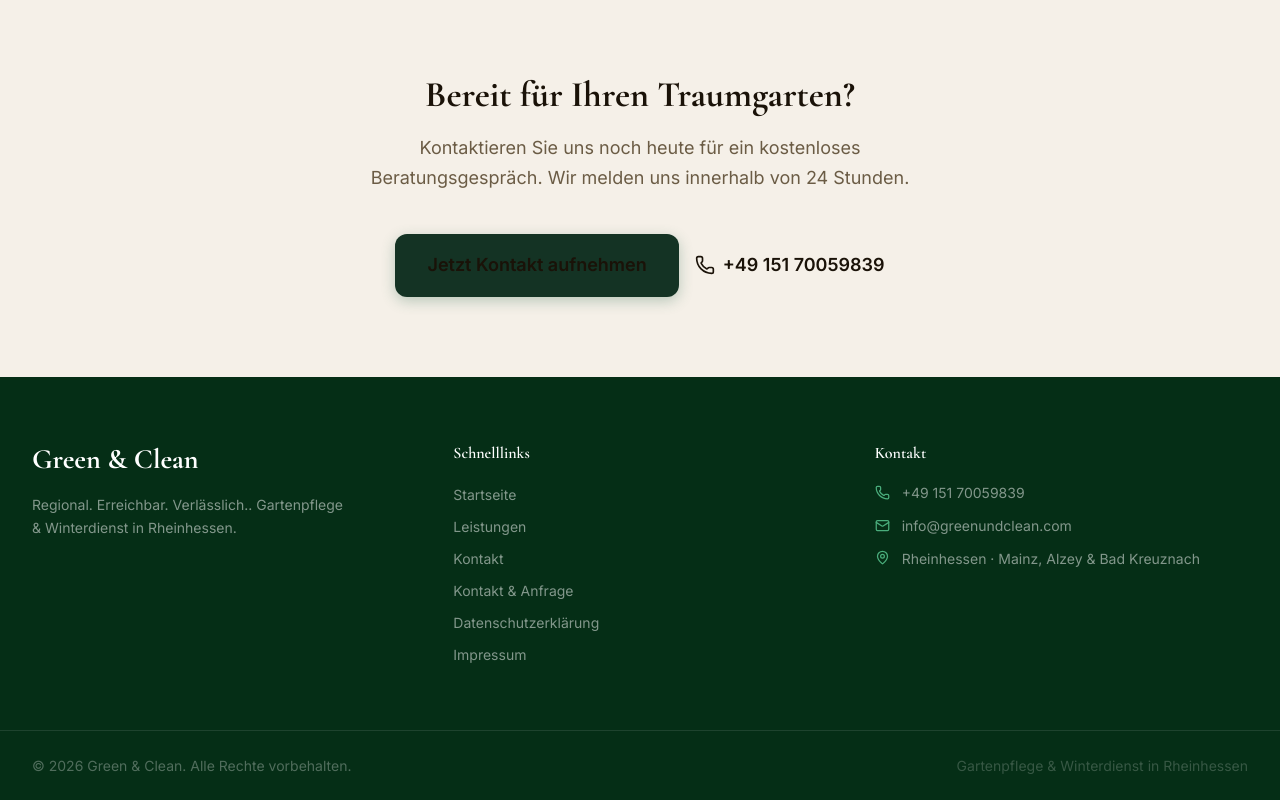
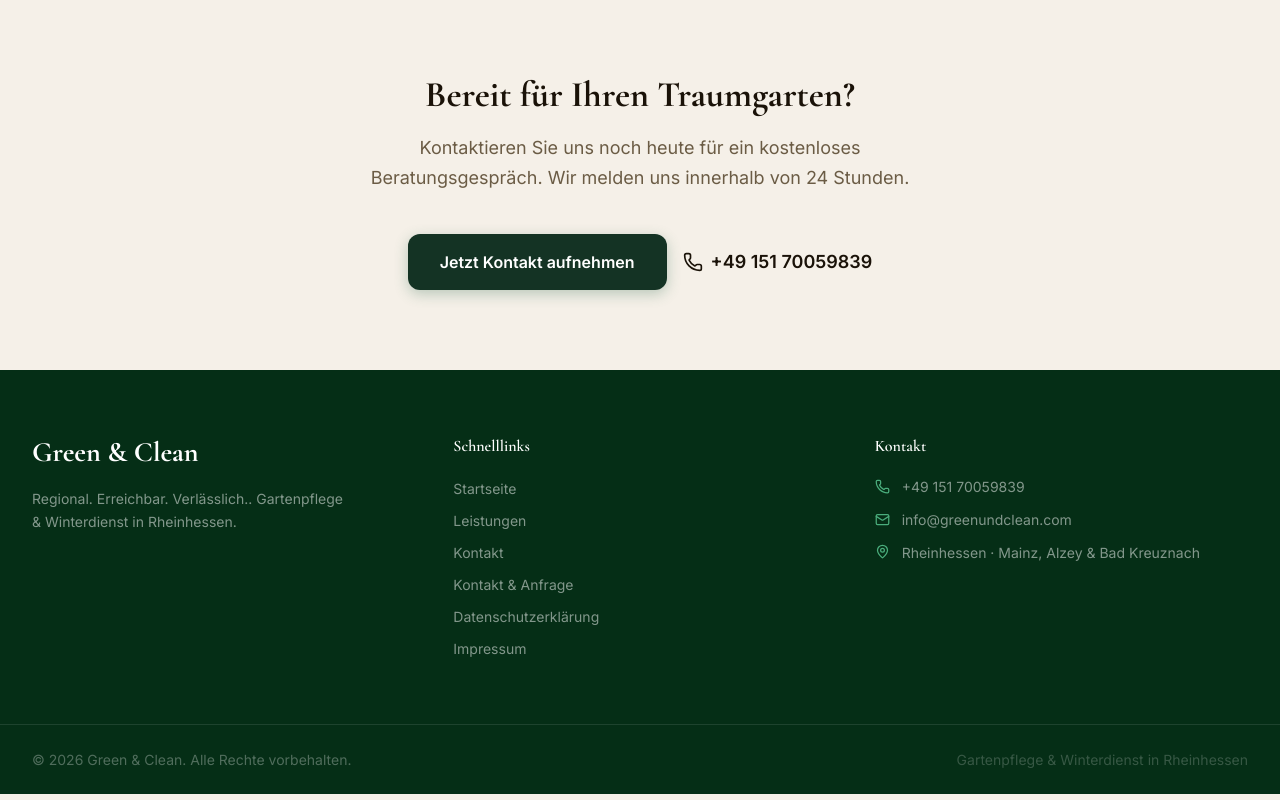
Before and after one commit to benkettler/Green-Clean, a Next.js app: page / in a window 1280 px wide. Shown: the part 2487-3287 px from the top of the page. Built offline with nearby package versions, Linux system fonts and the light colour scheme.

Commit message:
fix: CTA button text white — swap size/variant order in cn() to prevent tailwind-merge color conflict

```diff
--- a/components/ui/Button.tsx
+++ b/components/ui/Button.tsx
@@ -14,6 +14,11 @@ const Button = forwardRef<HTMLButtonElement, ButtonProps>(
         className={cn(
           'inline-flex items-center justify-center gap-2 font-semibold rounded-xl transition-all duration-200 min-h-[44px] min-w-[44px] focus-visible:ring-2 focus-visible:ring-green-800 focus-visible:ring-offset-2 disabled:opacity-60 disabled:cursor-not-allowed',
           {
+            'text-small px-4 py-2': size === 'sm',
+            'text-body px-6 py-3':  size === 'md',
+            'text-body-lg px-8 py-4': size === 'lg',
+          },
+          {
             'bg-green-800 text-white hover:bg-green-900 shadow-button hover:shadow-lg hover:-translate-y-0.5 active:translate-y-0':
               variant === 'primary',
             'border-2 border-green-800 text-green-800 hover:bg-green-50 active:bg-green-100':
@@ -22,11 +27,6 @@ const Button = forwardRef<HTMLButtonElement, ButtonProps>(
               variant === 'ghost',
             'bg-white text-green-800 hover:bg-green-50 shadow-button hover:shadow-lg hover:-translate-y-0.5 active:translate-y-0':
               variant === 'white',
-          },
-          {
-            'text-small px-4 py-2': size === 'sm',
-            'text-body px-6 py-3':  size === 'md',
-            'text-body-lg px-8 py-4': size === 'lg',
           },
           className
         )}
```
